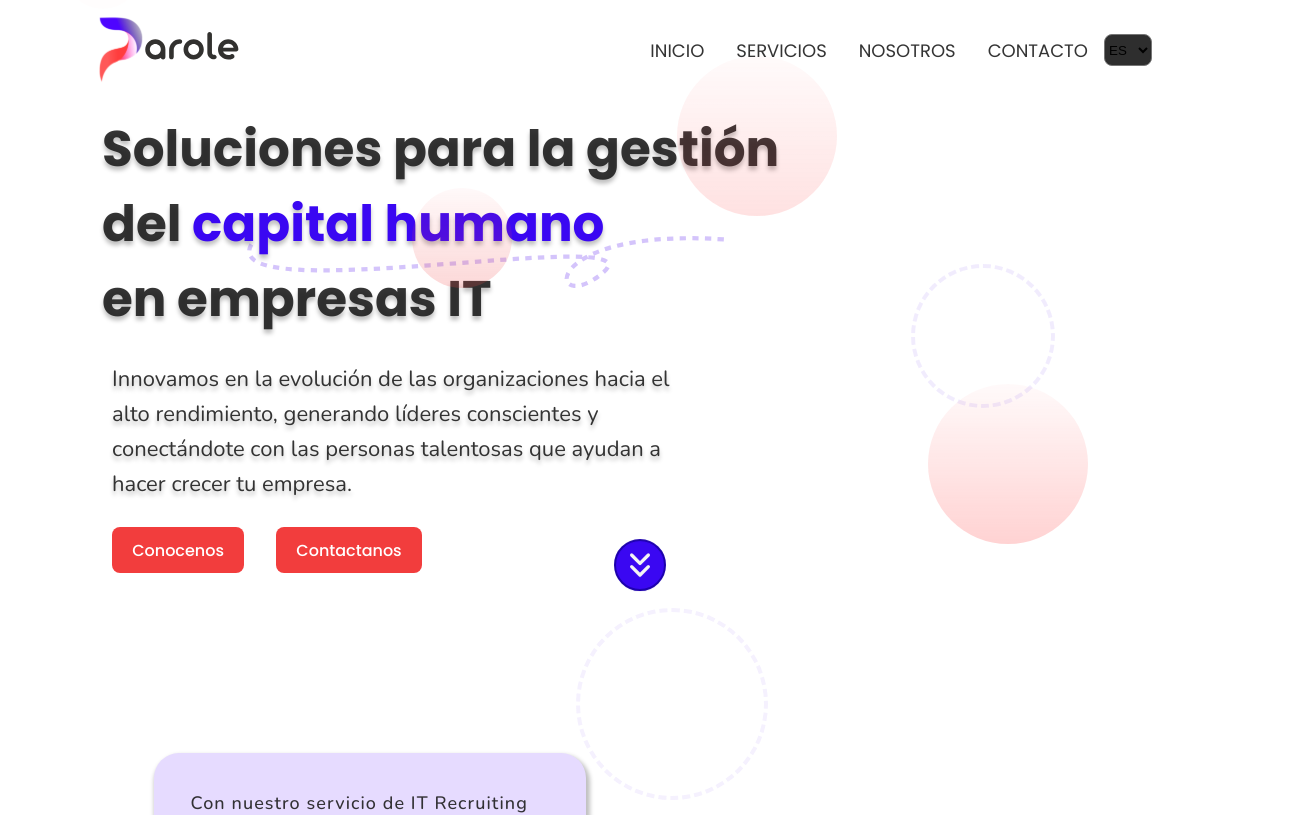
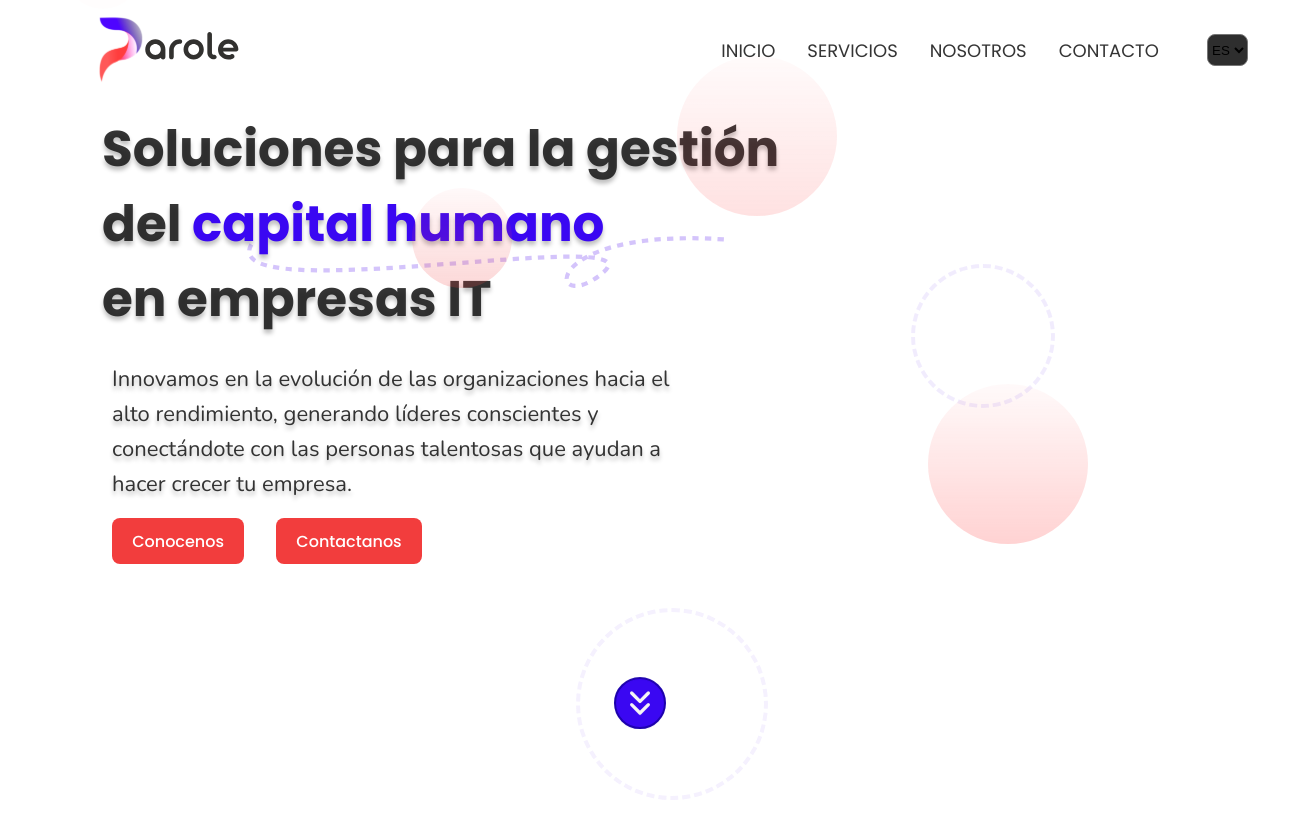
Before and after one commit to Florsala/paroleweb, a React (Create React App) app: page / in a window 1280 px wide. Shown: the top 815 px of the page, 1301 px wide, since content can reach past the window. Built offline with nearby package versions, Linux system fonts and the light colour scheme.

Commit message:
styles changes in navbar

```diff
--- a/src/App.css
+++ b/src/App.css
@@ -113,9 +113,10 @@ body {
 
 .nav-menu {
   display: flex;
-  margin-right: 7rem;
+  margin-right: 2rem;
   justify-content: flex-end;
   font-size: 1.125rem;
+  flex-grow: 2;
 }
 .nav-menu li {
   list-style: none;
@@ -148,8 +149,8 @@ body {
 /* Title Seccion 1 */
 
 #inicio {
-  margin-bottom: 8rem;
-  z-index: 2;
+/*   margin-bottom: 8rem;
+ */  z-index: 2;
 }
 
 .TitleContainer {
@@ -189,7 +190,7 @@ body {
 
 .TextContainer {
   position: absolute;
-  width: 34.875rem;
+  width: 36.5rem;
   margin-left: 5rem;
 }
 
@@ -202,8 +203,8 @@ body {
 }
 
 .btns-home {
-  margin-top: 11.875rem;
-  margin-left: 5rem;
+  margin-top: 1rem;
+/*  margin-left: 5rem; */
   display: flex;
   align-items: center;
   width: 43.75rem;
@@ -275,6 +276,11 @@ button:focus-visible {
 } */
 
 .btnpurple-container{
+  height: 100vh;
+  display: flex;
+  justify-content: center;
+  align-items: center;
+
   animation: bouncing  1.4s  infinite;
  }
 
@@ -764,8 +770,8 @@ button:focus-visible {
     z-index: 2;
     display: flex;
     justify-content: flex-end;
-    width: 100%;
-  }
+/*     width: 100%;
+ */  }
 
   .hamburger img {
     z-index: 2;
--- a/src/components/Equipo.jsx
+++ b/src/components/Equipo.jsx
@@ -88,8 +88,8 @@ const Equipo = () => {
         /* height: "60rem", */
       }}
     >
-      <div className="Eq-container">
-        <h2 className="Serv-title">{t("team.title")}</h2>
+      <div style={{marginRight:"13rem"}} className="Eq-container">
+        <h2 style={{left:"37rem"}} className="Serv-title">{t("team.title")}</h2>
 
         <div className="Eq-circle-pink"></div>
         <div className="Eq-circle-dash"></div>
--- a/src/components/Home.jsx
+++ b/src/components/Home.jsx
@@ -49,9 +49,7 @@ const Home = () => {
         <div className="TextContainer">
           <p>{t("head.subtitle")}</p>
 
-        </div>
-
-        <div className="btns-home">
+     <div className="btns-home">
           <div>
             <button className="btnHome-1">
               <Link to="/#nosotros" smooth>
@@ -66,6 +64,11 @@ const Home = () => {
             </button>
           </div>
         </div>
+
+
+        </div>
+
+
         <div className="btnpurple-container">
           <Link to="/#inicio-2p" smooth>
             <FiChevronsDown className="btnpurple" />
--- a/src/components/NavBar.jsx
+++ b/src/components/NavBar.jsx
@@ -76,11 +76,11 @@ const NavBar = () => {
             {t("menu.contact")}
             </Link>
           </li>
-          <li className="selectLi">
+
+        </ul>
+ <div className="selectLi">
             <LanguageSwitcher />
-          </li>
-        </ul>
-
+          </div>
         <div className="hamburger" ref={menuRef} onClick={handleClick}>
           {click ? (
             <img src={Xbar} alt="X" />
--- a/src/locales/en.json
+++ b/src/locales/en.json
@@ -7,7 +7,7 @@
     "head.title.purple": "Human Capital",
     "head.title": "Management Solutions for IT Companies",
 
-  "head.subtitle": "Unlocking Potential, Igniting Growth: Your Partner in IT Human Capital. Welcome to Parole IT, where we specialize in revolutionizing IT companies through human capital management solutions. With a team of young and dynamic professionals, we are dedicated to helping organizations achieve peak performance by cultivating conscious leaders and connecting them with exceptional talent.",
+  "head.subtitle": "Welcome to Parole IT, where we specialize in revolutionizing IT companies through human capital management solutions. With a team of young and dynamic professionals, we are dedicated to helping organizations achieve peak performance by cultivating conscious leaders and connecting them with exceptional talent.",
   "head.button": "learn about us",
   "head.button2": "get in touch",
 
--- a/src/styles/Contacto.css
+++ b/src/styles/Contacto.css
@@ -86,10 +86,10 @@
 
 .form-2 textarea {
   font-weight: 400;
-  font-size: 1.2rem;
+  font-size: 1.1rem;
   color: #000000;
   text-align: start;
-  padding: 1.2rem;
+  padding: 0.4rem;
   font-family: inherit;
   border: none;
   min-width: 39%;
--- a/src/styles/LanguageSwitcher.css
+++ b/src/styles/LanguageSwitcher.css
@@ -1,14 +1,30 @@
 .selectLg{
-    border-radius: 8px;
+    border-radius: 0.5rem;
     height: 2rem;
     background-color: #2e2e2e;
     text-transform: uppercase;
-    width: 3rem;
+    width: auto;
+
 }
 
 .selectLi{
-    width: 3rem;
-    display: flex;
+/*     width: 5rem;
+ */    display: flex;
     justify-content: center;
     align-items: center;
+    margin-right: 1rem;
 }
+
+@media screen and (max-width: 940px) {
+.selectLg{
+
+    width: auto;
+    font-size: 1.2rem;
+}
+.selectLi{
+    margin: 0 auto;
+    width: 100%;
+    justify-content: flex-end;
+    margin-right: 3rem;
+}
+}
```
